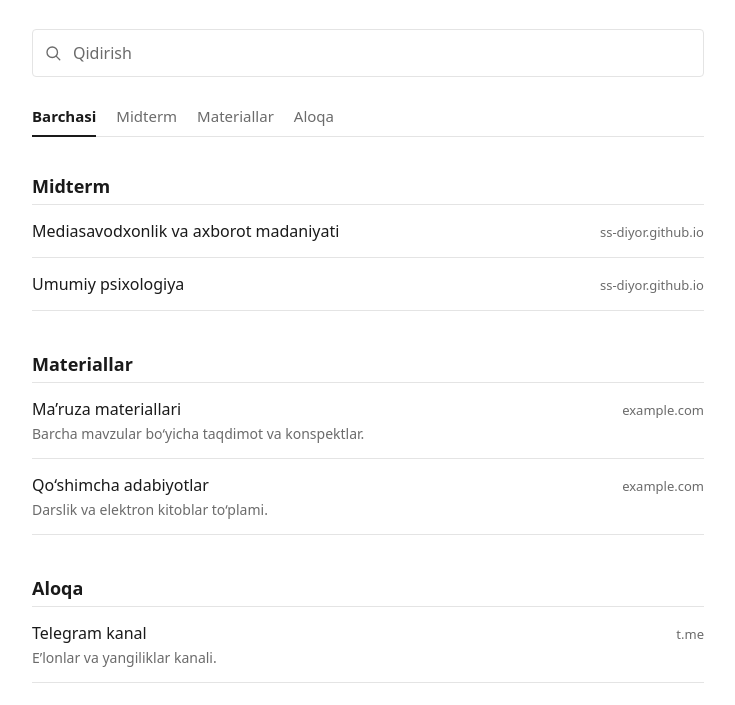
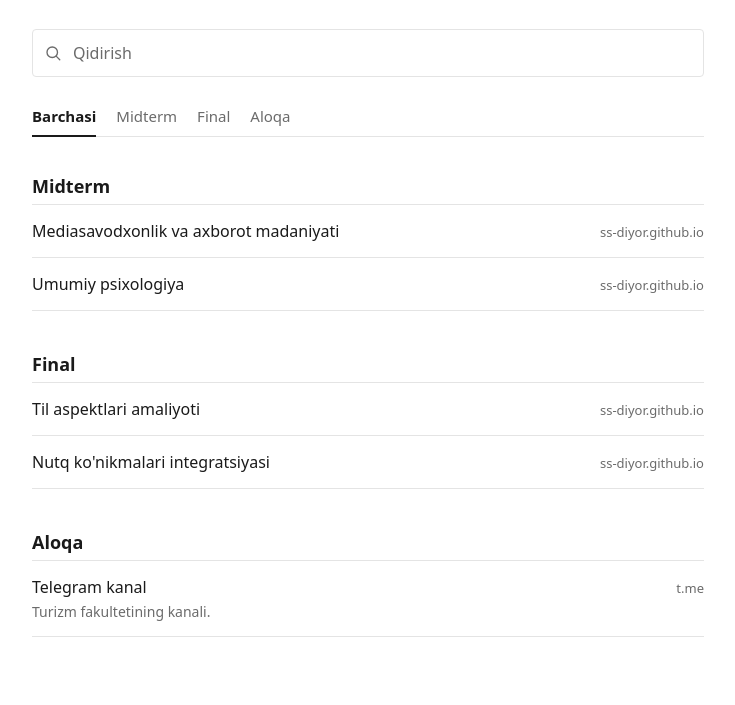
Before and after one commit to ss-diyor/subdomain-cspu, a plain HTML site: page index.html in a window 1280 px wide. Shown: the part 121-826 px from the top of the page, without its empty margins (272-1007 px from the left). Drawn offline with Linux system fonts and the light colour scheme.

Commit message:
Update LINKS array in index.html

```diff
--- a/index.html
+++ b/index.html
@@ -236,9 +236,9 @@ var SITE = {
 var LINKS = [
   { title: "Mediasavodxonlik va axborot madaniyati",  url: "https://ss-diyor.github.io/media-literacy-midterm/", category: "Midterm" },
   { title: "Umumiy psixologiya",   url: "https://ss-diyor.github.io/general-psychology-midterm/",     category: "Midterm" },
-  { title: "Ma’ruza materiallari",   url: "https://example.com/lectures",   category: "Materiallar",   desc: "Barcha mavzular bo‘yicha taqdimot va konspektlar." },
-  { title: "Qo‘shimcha adabiyotlar", url: "https://example.com/books",      category: "Materiallar",   desc: "Darslik va elektron kitoblar to‘plami." },
-  { title: "Telegram kanal",         url: "https://t.me/turizm_rasmiy_kanal",           category: "Aloqa",         desc: "E’lonlar va yangiliklar kanali." }
+  { title: "Til aspektlari amaliyoti",  url: "https://ss-diyor.github.io/taa-final/",   category: "Final" },
+  { title: "Nutq ko'nikmalari integratsiyasi", url: "https://ss-diyor.github.io/nki-final",      category: "Final" },
+  { title: "Telegram kanal",         url: "https://t.me/turizm_rasmiy_kanal",      category: "Aloqa",         desc: "Turizm fakultetining kanali." }
 ];
 
 /* ===================================================================== */
```
